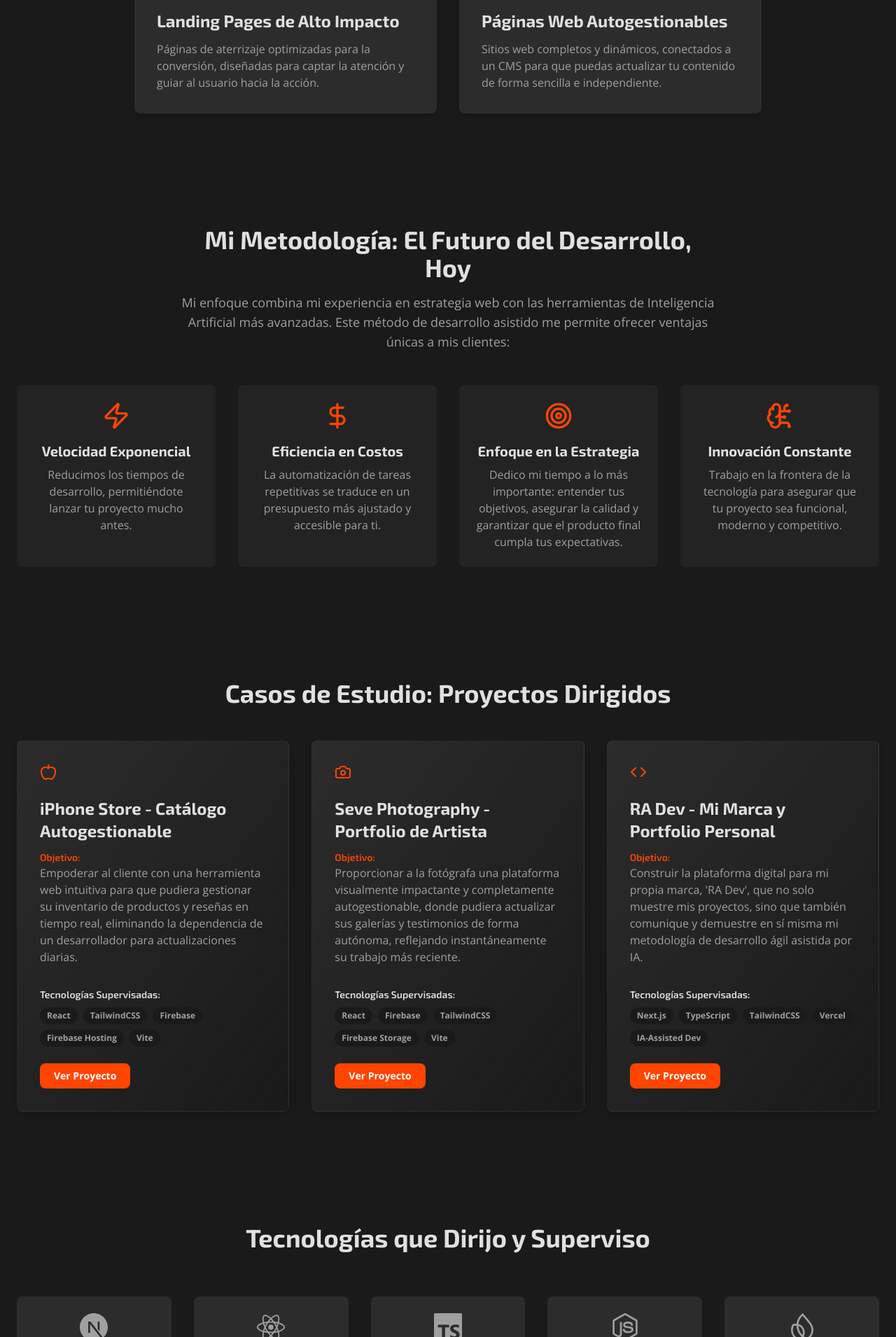
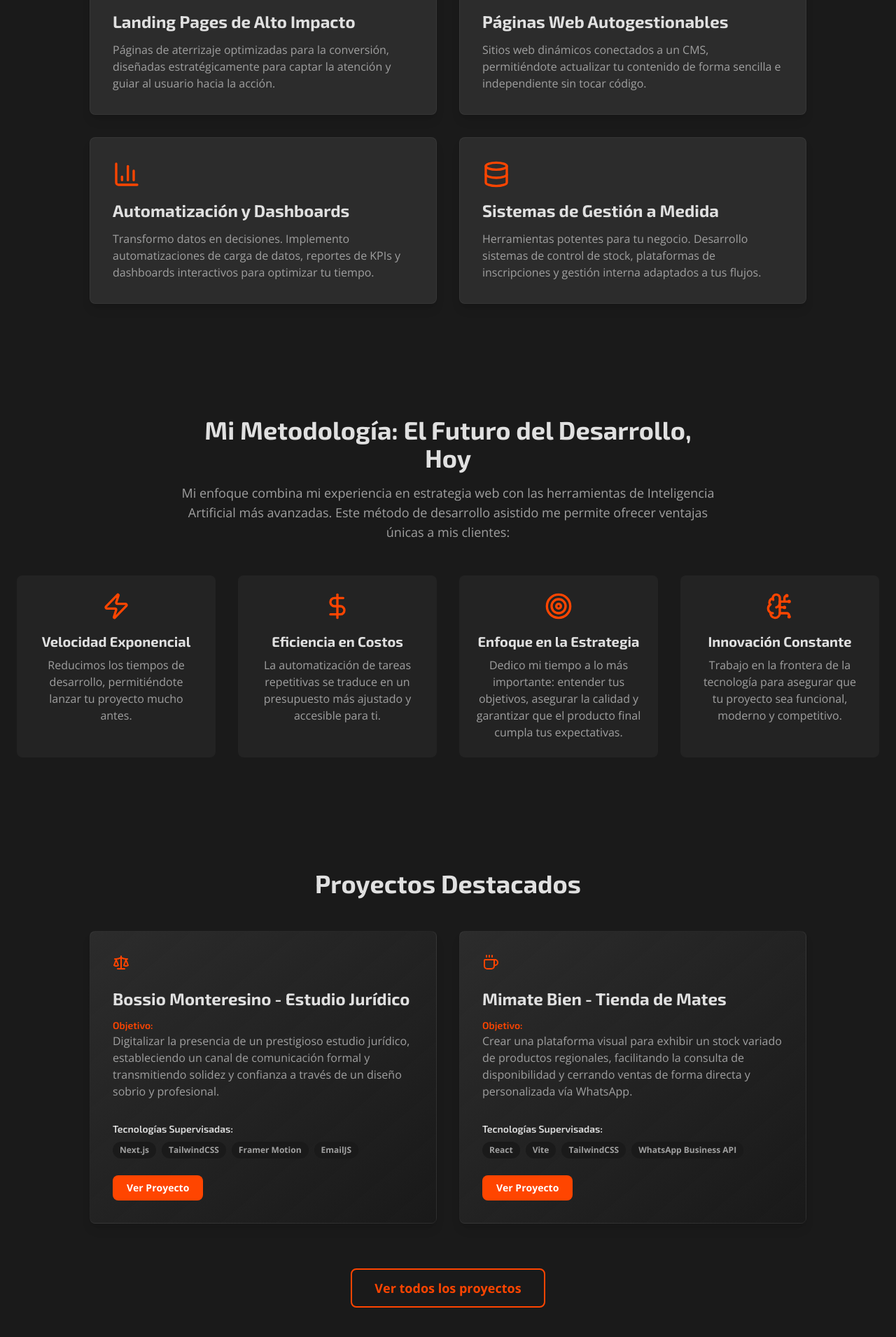
Before and after one commit to rekoasef/RAdev, a Next.js app: page / in a window 1280 px wide. Shown: the part 890-2800 px from the top of the page at 70% size. Built offline with nearby package versions, Linux system fonts and the light colour scheme.

Commit message:
agregando nueva cosas

```diff
--- /dev/null
+++ b/src/components/ProjectCard.tsx
@@ -0,0 +1,44 @@
+"use client";
+import React from 'react';
+import { motion } from 'framer-motion';
+import { itemVariants } from '@/utils/animations';
+import { Project } from '@/data/projects';
+
+export const ProjectCard = ({ project }: { project: Project }) => (
+<motion.div
+    variants={itemVariants}
+    className="bg-gradient-to-br from-brand-surface to-brand-dark/50 rounded-lg p-8 flex flex-col h-full shadow-lg hover:shadow-brand-accent/10 transition-shadow duration-300HX border border-white/5"
+>
+    <div className="flex-shrink-0 mb-6 text-brand-accent">
+    {project.icon}
+    </div>
+
+    <div className="flex-grow flex flex-col">
+    <h3 className="text-xl lg:text-2xl font-bold text-brand-text-primary mb-3">{project.title}</h3>
+
+    <div className="mb-4">
+        <h4 className="font-semibold text-brand-accent text-sm">Objetivo:</h4>
+        <p className="text-brand-text-secondary">{project.objective}</p>
+    </div>
+
+    <div className="mt-auto pt-4">
+        <h4 className="font-semibold text-brand-text-primary mb-2 text-sm">Tecnologías Supervisadas:</h4>
+        <div className="flex flex-wrap gap-2 mb-6">
+        {project.supervisedTech.map(tech => (
+            <span key={tech} className="bg-brand-dark text-brand-text-secondary text-xs font-semibold px-2.5 py-1 rounded-full">{tech}</span>
+        ))}
+        </div>
+        <div className="flex space-x-4">
+          {/* Renderizado condicional por si no hay URL todavía */}
+        {project.liveUrl !== "#" && (
+            <a href={project.liveUrl} target="_blank" rel="noopener noreferrer" className="bg-brand-accent text-white font-bold py-2 px-5 rounded-lg text-sm hover:opacity-90 transition-opacity duration-300">
+            Ver Proyecto
+            </a>
+        )}
+        </div>
+    </div>
+    </div>
+</motion.div>
+);
+
+export default ProjectCard;
--- a/src/components/ProjectsSection.tsx
+++ b/src/components/ProjectsSection.tsx
@@ -1,64 +1,56 @@
 "use client";
 import React from 'react';
-import { projects, Project } from '../data/projects';
+import Link from 'next/link';
+import { projects } from '../data/projects';
 import { motion } from 'framer-motion';
-import { containerVariants, itemVariants, titleVariants } from '@/utils/animations';
-
-// NUEVO Y ÚNICO DISEÑO DE TARJETA
-const ProjectCard = ({ project }: { project: Project }) => (
-  <motion.div
-    variants={itemVariants}
-    className="bg-gradient-to-br from-brand-surface to-brand-dark/50 rounded-lg p-8 flex flex-col h-full shadow-lg hover:shadow-brand-accent/10 transition-shadow duration-300 border border-white/5"
-  >
-    <div className="flex-shrink-0 mb-6 text-brand-accent">
-      {project.icon}
-    </div>
-
-    <div className="flex-grow flex flex-col">
-      <h3 className="text-xl lg:text-2xl font-bold text-brand-text-primary mb-3">{project.title}</h3>
-
-      <div className="mb-4">
-        <h4 className="font-semibold text-brand-accent text-sm">Objetivo:</h4>
-        <p className="text-brand-text-secondary">{project.objective}</p>
-      </div>
-
-      <div className="mt-auto pt-4">
-        <h4 className="font-semibold text-brand-text-primary mb-2 text-sm">Tecnologías Supervisadas:</h4>
-        <div className="flex flex-wrap gap-2 mb-6">
-          {project.supervisedTech.map(tech => (
-            <span key={tech} className="bg-brand-dark text-brand-text-secondary text-xs font-semibold px-2.5 py-1 rounded-full">{tech}</span>
-          ))}
-        </div>
-        <div className="flex space-x-4">
-          <a href={project.liveUrl} target="_blank" rel="noopener noreferrer" className="bg-brand-accent text-white font-bold py-2 px-5 rounded-lg text-sm hover:opacity-90 transition-opacity duration-300">
-            Ver Proyecto
-          </a>
-        </div>
-      </div>
-    </div>
-  </motion.div>
-);
+import { containerVariants, titleVariants } from '@/utils/animations';
+import ProjectCard from './ProjectCard';
 
 const ProjectsSection = () => {
+  // CAMBIO IMPORTANTE: Ahora mostramos solo los primeros 2 proyectos (Bossio y Mimate)
+  const featuredProjects = projects.slice(0, 2);
+
   return (
     <section id="projects" className="bg-brand-dark py-20">
       <div className="container mx-auto px-6">
-        <motion.h2 variants={titleVariants} initial="hidden" whileInView="visible" viewport={{ once: true, amount: 0.5 }} className="text-3xl md:text-4xl font-bold text-center text-brand-text-primary mb-12">
-          Casos de Estudio: Proyectos Dirigidos
+        <motion.h2
+          variants={titleVariants}
+          initial="hidden"
+          whileInView="visible"
+          viewport={{ once: true, amount: 0.5 }}
+          className="text-3xl md:text-4xl font-bold text-center text-brand-text-primary mb-12"
+        >
+          Proyectos Destacados
         </motion.h2>
 
-        {/* Usamos un grid de 3 columnas para el nuevo diseño, se verá más equilibrado */}
+        {/* Ajustamos el grid para que se vea bien con 2 elementos (centrados en pantallas grandes) */}
         <motion.div
             variants={containerVariants}
             initial="hidden"
             whileInView="visible"
             viewport={{ once: true, amount: 0.1 }}
-            className="grid grid-cols-1 md:grid-cols-2 lg:grid-cols-3 gap-8"
+            className="grid grid-cols-1 md:grid-cols-2 gap-8 max-w-5xl mx-auto"
         >
-          {projects.map(project => (
-             <ProjectCard project={project} key={project.id} />
+          {featuredProjects.map(project => (
+            <ProjectCard project={project} key={project.id} />
           ))}
         </motion.div>
+
+        <motion.div
+          initial={{ opacity: 0, y: 20 }}
+          whileInView={{ opacity: 1, y: 0 }}
+          viewport={{ once: true }}
+          transition={{ delay: 0.4, duration: 0.6 }}
+          className="mt-16 text-center"
+        >
+          <Link
+            href="/proyectos"
+            className="inline-flex items-center justify-center border-2 border-brand-accent text-brand-accent font-bold py-3 px-8 rounded-lg text-lg hover:bg-brand-accent hover:text-white transition-all duration-300"
+          >
+            Ver todos los proyectos
+          </Link>
+        </motion.div>
+
       </div>
     </section>
   );
--- a/src/components/ServicesSection.tsx
+++ b/src/components/ServicesSection.tsx
@@ -2,10 +2,11 @@
 import React from 'react';
 import { motion } from 'framer-motion';
 import { titleVariants } from '@/utils/animations';
-import { Target, FileEdit } from 'lucide-react';
+// AGREGAMOS: BarChart3 para dashboards y Database para sistemas
+import { Target, FileEdit, BarChart3, Database } from 'lucide-react';
 
 const ServiceCard = ({ icon, title, description }: { icon: React.ReactNode; title: string; description: string }) => (
-  <div className="group bg-brand-surface p-8 rounded-lg shadow-lg h-full transition-all duration-300 hover:shadow-2xl hover:shadow-brand-accent/10 hover:-translate-y-2">
+  <div className="group bg-brand-surface p-8 rounded-lg shadow-lg h-full transition-all duration-300 hover:shadow-2xl hover:shadow-brand-accent/10 hover:-translate-y-2 border border-white/5">
     <div className="text-brand-accent mb-4 transition-transform duration-300 group-hover:scale-110">
       {icon}
     </div>
@@ -15,7 +16,6 @@ const ServiceCard = ({ icon, title, description }: { icon: React.ReactNode; titl
 );
 
 const ServicesSection = () => {
-  // NUEVO: Una sola animación de "fade in y slide up" que se verá bien en móvil y en desktop.
   const cardVariants = {
     hidden: { opacity: 0, y: 50 },
     visible: {
@@ -40,8 +40,11 @@ const ServicesSection = () => {
         >
           Soluciones a tu Medida
         </motion.h2>
-        <div className="grid md:grid-cols-2 gap-8 max-w-4xl mx-auto">
-          {/* Se aplica la misma animación a ambas tarjetas para un efecto más limpio */}
+
+        {/* CAMBIO: Aumentamos max-w-4xl a max-w-5xl para que la grilla 2x2 tenga más espacio */}
+        <div className="grid md:grid-cols-2 gap-8 max-w-5xl mx-auto">
+
+          {/* Tarjeta 1: Landing Pages */}
           <motion.div
             variants={cardVariants}
             initial="hidden"
@@ -51,10 +54,11 @@ const ServicesSection = () => {
             <ServiceCard
               icon={<Target size={40} />}
               title="Landing Pages de Alto Impacto"
-              description="Páginas de aterrizaje optimizadas para la conversión, diseñadas para captar la atención y guiar al usuario hacia la acción."
+              description="Páginas de aterrizaje optimizadas para la conversión, diseñadas estratégicamente para captar la atención y guiar al usuario hacia la acción."
             />
           </motion.div>
 
+          {/* Tarjeta 2: Webs Autogestionables */}
           <motion.div
             variants={cardVariants}
             initial="hidden"
@@ -64,9 +68,38 @@ const ServicesSection = () => {
             <ServiceCard
               icon={<FileEdit size={40} />}
               title="Páginas Web Autogestionables"
-              description="Sitios web completos y dinámicos, conectados a un CMS para que puedas actualizar tu contenido de forma sencilla e independiente."
+              description="Sitios web dinámicos conectados a un CMS, permitiéndote actualizar tu contenido de forma sencilla e independiente sin tocar código."
             />
           </motion.div>
+
+          {/* Tarjeta 3: Automatizaciones (NUEVA) */}
+          <motion.div
+            variants={cardVariants}
+            initial="hidden"
+            whileInView="visible"
+            viewport={{ once: true, amount: 0.5 }}
+          >
+            <ServiceCard
+              icon={<BarChart3 size={40} />}
+              title="Automatización y Dashboards"
+              description="Transformo datos en decisiones. Implemento automatizaciones de carga de datos, reportes de KPIs y dashboards interactivos para optimizar tu tiempo."
+            />
+          </motion.div>
+
+          {/* Tarjeta 4: Sistemas a Medida (NUEVA) */}
+          <motion.div
+            variants={cardVariants}
+            initial="hidden"
+            whileInView="visible"
+            viewport={{ once: true, amount: 0.5 }}
+          >
+            <ServiceCard
+              icon={<Database size={40} />}
+              title="Sistemas de Gestión a Medida"
+              description="Herramientas potentes para tu negocio. Desarrollo sistemas de control de stock, plataformas de inscripciones y gestión interna adaptados a tus flujos."
+            />
+          </motion.div>
+
         </div>
       </div>
     </section>
--- a/src/data/projects.tsx
+++ b/src/data/projects.tsx
@@ -1,12 +1,14 @@
-// Importamos los tipos de React para poder usar componentes como iconos
+// src/data/projects.tsx
+
 import type { ReactNode } from 'react';
-import { Apple, Camera, Code } from 'lucide-react';
+// AGREGAMOS: Scale (Balanza) y Coffee (Mate/Café)
+import { Apple, Camera, Code, Scale, Coffee } from 'lucide-react';
 
 export interface Project {
   id: number;
   title: string;
   type: string;
-  icon: ReactNode; // CAMBIO: Reemplazamos imageUrl por icon
+  icon: ReactNode;
   objective: string;
   myRole: string;
   supervisedTech: string[];
@@ -15,36 +17,61 @@ export interface Project {
 }
 
 export const projects: Project[] = [
+  // --- NUEVO PROYECTO 1: Bossio Monteresino ---
   {
-    id: 1,
+    id: 1, // ID actualizado
+    title: "Bossio Monteresino - Estudio Jurídico",
+    type: "Web Corporativa Profesional",
+    icon: <Scale className="w-12 h-12" />,
+    objective: "Digitalizar la presencia de un prestigioso estudio jurídico, estableciendo un canal de comunicación formal y transmitiendo solidez y confianza a través de un diseño sobrio y profesional.",
+    myRole: "Dirigí el diseño UX/UI enfocándome en la seriedad institucional. Utilicé herramientas de IA para estructurar el contenido legal y optimizar el SEO. La arquitectura en Next.js garantiza tiempos de carga inmediatos, vitales para la retención de clientes corporativos.",
+    supervisedTech: ["Next.js", "TailwindCSS", "Framer Motion", "EmailJS"],
+    liveUrl: "https://www.bossiomonteresino.com/",
+    codeUrl: "#",
+  },
+  // --- NUEVO PROYECTO 2: Mimate Bien ---
+  {
+    id: 2, // ID actualizado
+    title: "Mimate Bien - Tienda de Mates",
+    type: "Catálogo & E-commerce",
+    icon: <Coffee className="w-12 h-12" />,
+    objective: "Crear una plataforma visual para exhibir un stock variado de productos regionales, facilitando la consulta de disponibilidad y cerrando ventas de forma directa y personalizada vía WhatsApp.",
+    myRole: "Implementé un catálogo autogestionable ligero. La integración estratégica con la API de WhatsApp agilizó el embudo de ventas. Utilicé generación de código asistida para crear rápidamente componentes de galería responsivos.",
+    supervisedTech: ["React", "Vite", "TailwindCSS", "WhatsApp Business API"],
+    liveUrl: "https://www.mimatebien.com/",
+    codeUrl: "#",
+  },
+  // --- PROYECTOS ANTERIORES (Ahora IDs 3, 4, 5) ---
+  {
+    id: 3,
     title: "iPhone Store - Catálogo Autogestionable",
     type: "Plataforma de Inventario Web",
-    icon: <Apple className="w-12 h-12" />, // Usamos el icono de Apple
-    objective: "Empoderar al cliente con una herramienta web intuitiva para que pudiera gestionar su inventario de productos y reseñas en tiempo real, eliminando la dependencia de un desarrollador para actualizaciones diarias.",
-    myRole: "Definí la arquitectura full-stack sin servidor utilizando Firebase para la base de datos en tiempo real y la autenticación. Dirigí el desarrollo del front-end en React, supervisando la creación de un panel de control interno. El uso de IA para generar componentes de formulario y lógica de estado base aceleró la entrega, permitiéndome enfocar en la seguridad de los datos y en una experiencia de usuario fluida para el cliente final.",
-    supervisedTech: ["React", "TailwindCSS", "Firebase", "Firebase Hosting", "Vite"],
+    icon: <Apple className="w-12 h-12" />,
+    objective: "Empoderar al cliente con una herramienta web intuitiva para que pudiera gestionar su inventario de productos y reseñas en tiempo real.",
+    myRole: "Definí la arquitectura full-stack serverless con Firebase. Supervisé el front-end en React y el panel de control, usando IA para acelerar la lógica de estado.",
+    supervisedTech: ["React", "TailwindCSS", "Firebase", "Vite"],
     liveUrl: "https://iphone-store-catalogo.web.app/",
     codeUrl: "#",
   },
   {
-    id: 2,
+    id: 4,
     title: "Seve Photography - Portfolio de Artista",
     type: "Portfolio Autogestionable",
-    icon: <Camera className="w-12 h-12" />, // Usamos el icono de una cámara
-    objective: "Proporcionar a la fotógrafa una plataforma visualmente impactante y completamente autogestionable, donde pudiera actualizar sus galerías y testimonios de forma autónoma, reflejando instantáneamente su trabajo más reciente.",
-    myRole: "La estrategia se centró en la optimización de imágenes para una carga ultra-rápida. Supervisé la integración con Firebase Storage para la gestión de archivos multimedia. El panel de administración fue prototipado rápidamente con asistencia de IA, lo que nos dio más tiempo para refinar las animaciones y transiciones del front-end, asegurando que la experiencia visual estuviera a la altura de la calidad artística de la fotógrafa.",
-    supervisedTech: ["React", "Firebase", "TailwindCSS", "Firebase Storage", "Vite"],
+    icon: <Camera className="w-12 h-12" />,
+    objective: "Proporcionar a la fotógrafa una plataforma visualmente impactante y completamente autogestionable para sus galerías.",
+    myRole: "Estrategia centrada en optimización de imágenes y carga rápida. Integración con Firebase Storage y diseño de transiciones suaves.",
+    supervisedTech: ["React", "Firebase", "TailwindCSS", "Vite"],
     liveUrl: "https://seve-photography-web.web.app/",
     codeUrl: "#",
   },
   {
-    id: 3,
-    title: "RA Dev - Mi Marca y Portfolio Personal",
+    id: 5,
+    title: "RA Dev - Mi Marca Personal",
     type: "Caso de Estudio: Plataforma de Marca",
-    icon: <Code className="w-12 h-12" />, // Usamos un icono de código
-    objective: "Construir la plataforma digital para mi propia marca, 'RA Dev', que no solo muestre mis proyectos, sino que también comunique y demuestre en sí misma mi metodología de desarrollo ágil asistida por IA.",
-    myRole: "Como único desarrollador y estratega, apliqué mi propia metodología. Definí la arquitectura estática con Next.js para un rendimiento superior. Utilicé asistentes de IA para acelerar la maquetación con TailwindCSS y generar código base, lo que me permitió dedicar la mayor parte del tiempo a la estrategia de contenido, la redacción publicitaria (copywriting) y el refinamiento de la experiencia de usuario que estás viendo ahora mismo.",
-    supervisedTech: ["Next.js", "TypeScript", "TailwindCSS", "Vercel", "IA-Assisted Dev"],
+    icon: <Code className="w-12 h-12" />,
+    objective: "Construir la plataforma digital para mi propia marca, demostrando mi metodología de desarrollo ágil asistida por IA.",
+    myRole: "Desarrollo integral, estrategia de contenido y copywritting. Arquitectura estática con Next.js para máximo rendimiento.",
+    supervisedTech: ["Next.js", "TypeScript", "TailwindCSS", "Vercel"],
     liveUrl: "#",
     codeUrl: "#",
   },
```
Also changed, not shown: src/app/proyectos/page.tsx (added, +41 -0 lines), src/components/Header.tsx (+25 -14 lines).
